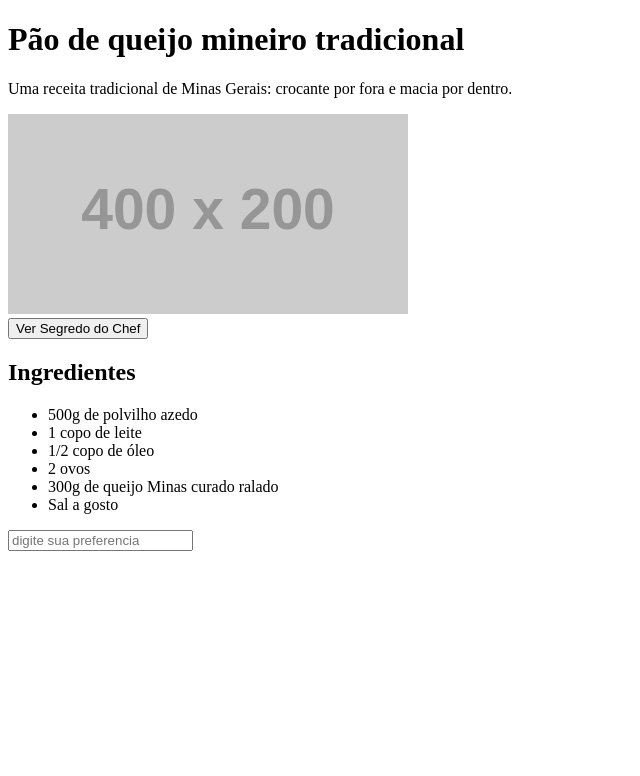
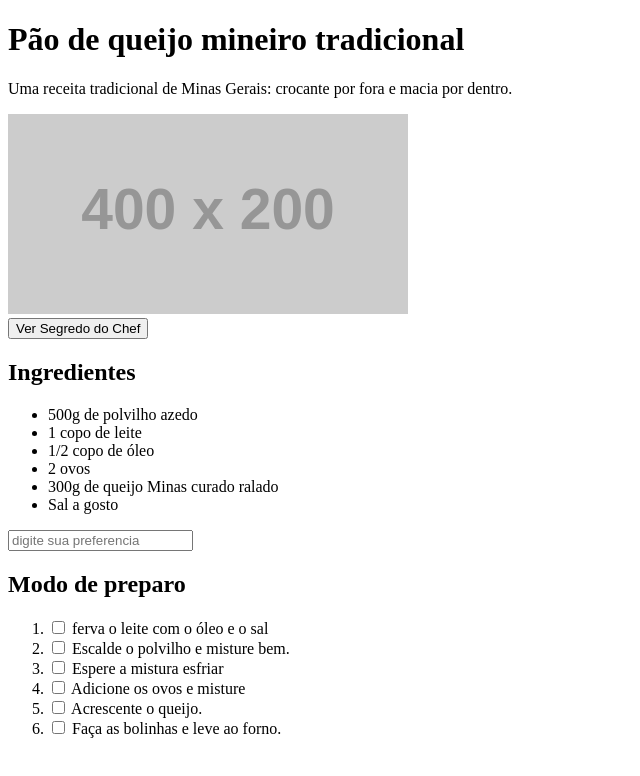
Before and after one commit to emanueljmf201/primeiro-repositorio-diw, a plain HTML site: page index.html in a window 1280 px wide. Shown: the whole page, without its empty margins (0-640 px from the left). Drawn offline with Linux system fonts and the light colour scheme; placeholder pictures from the web are drawn by us.

Commit message:
feat: adiciona modo de preparo interativo

```diff
--- a/index.html
+++ b/index.html
@@ -57,6 +57,51 @@
            <option value="Doce de leite">
         </datalist>
     </section>
+    <section>
+     <h2>Modo de preparo</h2>
 
+
+
+     <ol>
+
+        <li>
+
+            <input type="checkbox">
+
+            ferva o leite com o óleo e o sal
+        </li>
+
+        <li>
+            <input type="checkbox">
+            Escalde o polvilho e misture bem.
+        </li>
+
+        <li>
+
+        <input type="checkbox">
+
+            Espere a mistura esfriar
+        </li>
+        <li>
+
+        <input type="checkbox">
+
+            Adicione os ovos e misture
+        </li>
+        <li>
+
+         <input type="checkbox">
+
+         Acrescente o queijo.
+        </li>
+
+     <li>
+
+        <input type="checkbox">
+
+        Faça as bolinhas e leve ao forno.
+        </li>
+     </ol>
+    </section>
 </body>
 </html>
```
